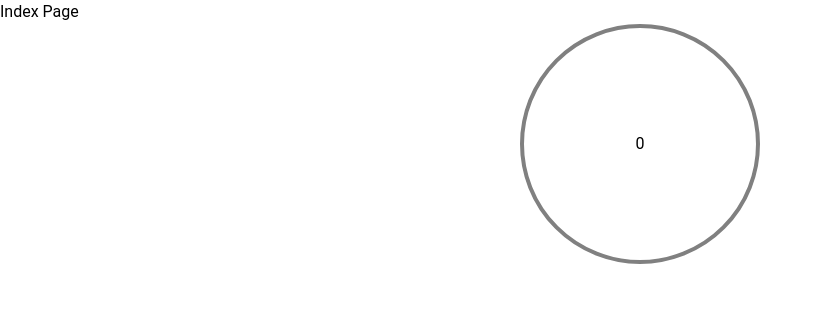
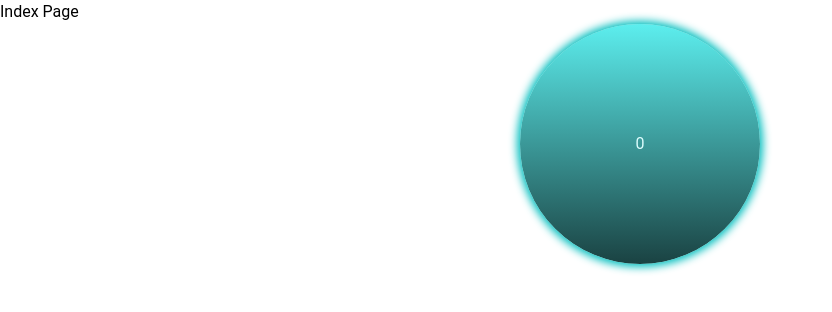
Before and after one commit to AndrewAttemptsCode/the-clicker, a React (Vite) app: page / in a window 1280 px wide. Shown: the top 312 px of the page, without its empty margins (0-832 px from the left). Built offline with nearby package versions, Linux system fonts and the light colour scheme; a web font is replaced by a local one.

Commit message:
feat: add orb background with visual animation tracking based on click count

```diff
--- a/src/components/Orb.tsx
+++ b/src/components/Orb.tsx
@@ -1,4 +1,4 @@
-import styled from "styled-components";
+import styled, { css } from "styled-components";
 
 const Button = styled.button`
   aspect-ratio: 1 / 1;
@@ -7,20 +7,34 @@ const Button = styled.button`
   height: 30dvh;
   width: 30dvh;
   background: inherit;
-  border: 4px solid gray;
+  border: none;
+  overflow: hidden;
+  box-shadow: 0 0 8px 3px rgb(0, 190, 190);
+  color: rgb(220, 253, 253);
 
   display: flex;
   align-items: center;
   justify-content: center;
+  position: relative;
 
   &:focus {
     outline: none;
   }
 
   &:active {
-    box-shadow: none;
+    box-shadow: 0 0 8px 3px rgb(0, 190, 190);
     background: inherit;
   }
+`
+
+const OrbBackground = styled.div<OrbBackgroundProps>`
+  position: absolute;
+  width: 100%;
+  height: 100%;
+  z-index: -1;
+  background: linear-gradient(to bottom, rgb(92, 238, 238) , rgb(26, 66, 66));
+  transform-origin: bottom;
+  transform: ${({$scaleTracker}) => $scaleTracker ? `scaleY(${$scaleTracker})` : "none"};
 `
 
 type OrbProps = {
@@ -28,14 +42,24 @@ type OrbProps = {
   setCount: (value: number) => void;
 }
 
+type OrbBackgroundProps = {
+  $scaleTracker: number;
+}
+
 const Orb = ({ count, setCount }: OrbProps) => {
+
+  const SCALE = (count % 100) / 100;
 
   const handleIncrement = () => {
     setCount(count + 1);
   }
 
-  return <Button onClick={handleIncrement}>{count}</Button>;
-
+  return (
+    <Button onClick={handleIncrement}>
+      {count}
+      <OrbBackground $scaleTracker={SCALE} />
+    </Button>
+  );
 };
 
 export default Orb;
```
